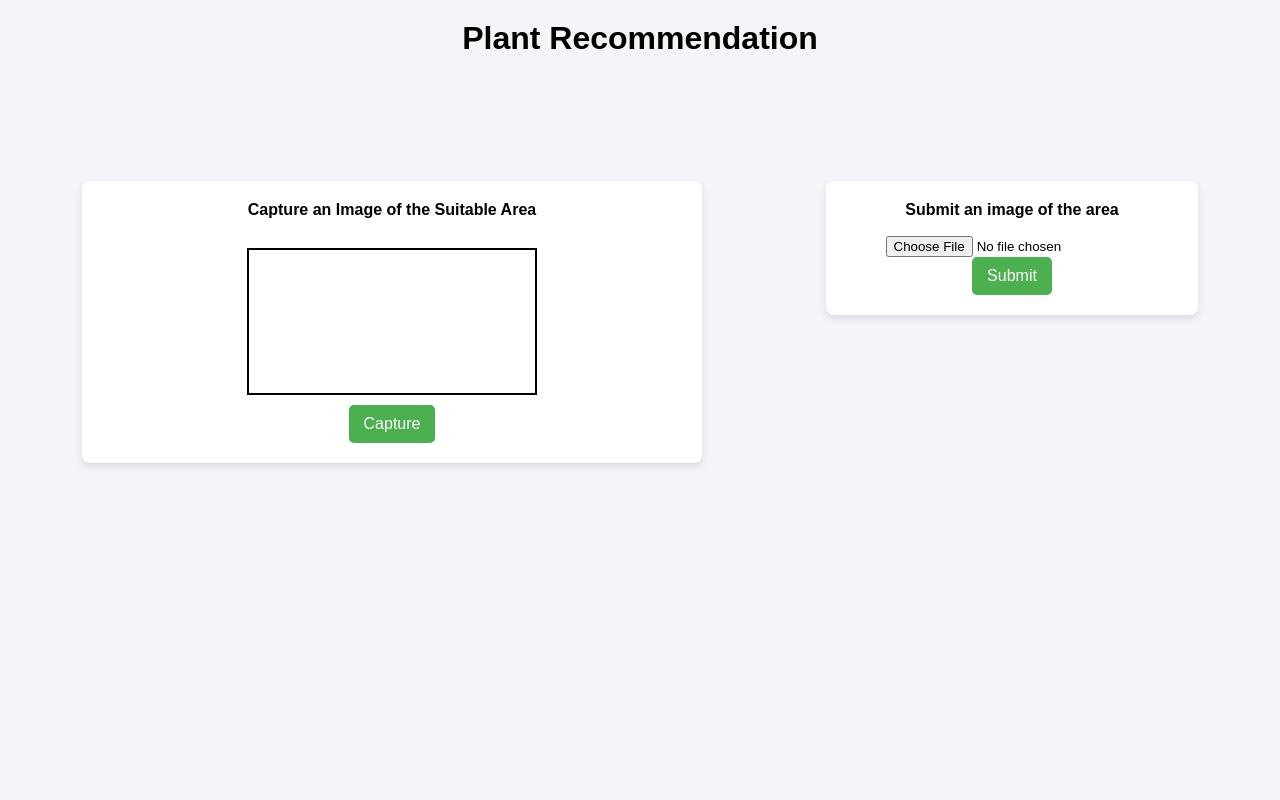
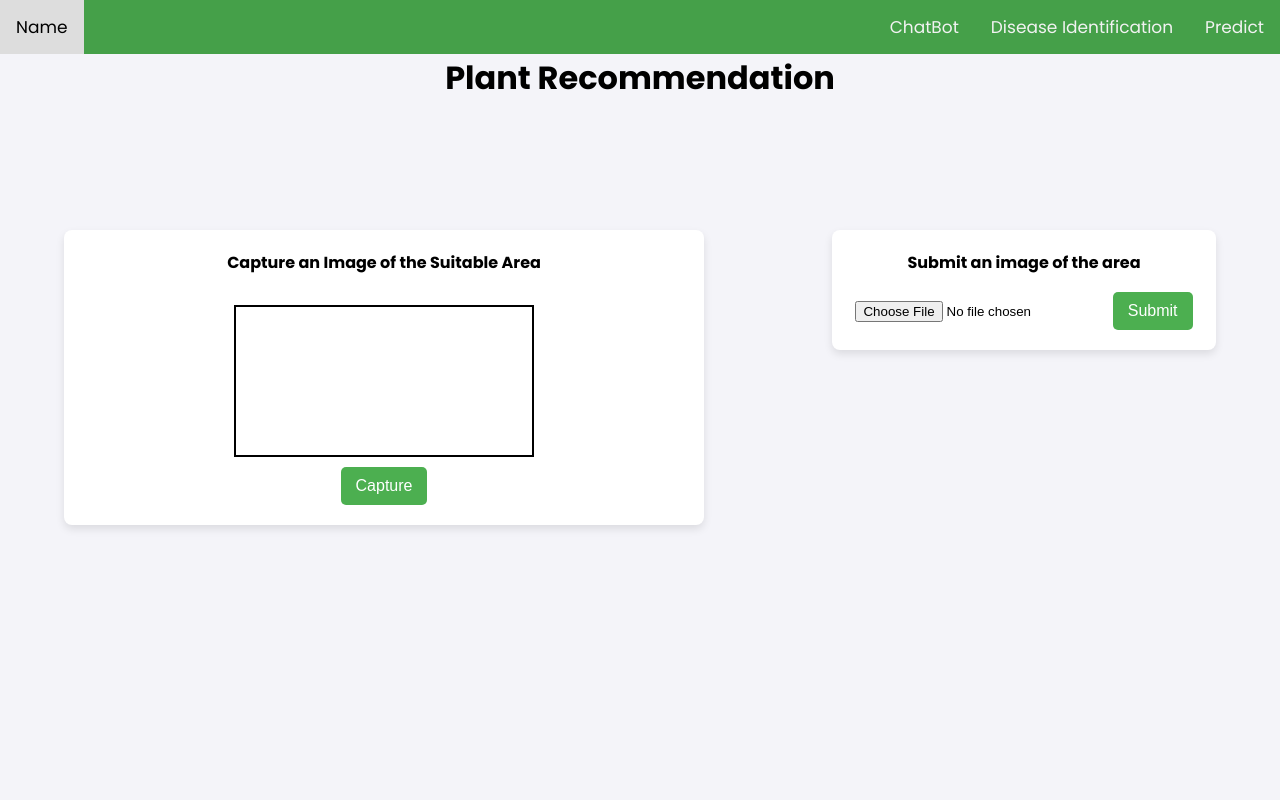
Before and after one commit to Delsa2001/DSGP, a Flask app: template templates/page.html in a window 1280 px wide. Run offline with Flask 3, Linux system fonts and the light colour scheme; the template is opened without the code that fills it, so the values that code supplies are empty.

Commit message:
Added seperate CSS file. Updated the UI

```diff
--- a/main_Dulina.py
+++ b/main_Dulina.py
@@ -8,7 +8,7 @@ app.config['UPLOAD_FOLDER'] = './uploads'
 
 class_labels = ["balcony", "indoor"]
 
-@app.route('/', methods = ['GET', 'POST'])
+@app.route('/predict', methods = ['GET', 'POST'])
 def upload_image():
     if request.method == 'POST':
         file = request.files.get('file')
--- /dev/null
+++ b/static/style.css
@@ -0,0 +1,113 @@
+@import url('https://fonts.googleapis.com/css2?family=Poppins:ital,wght@0,100;0,200;0,300;0,400;0,500;0,600;0,700;0,800;0,900;1,100;1,200;1,300;1,400;1,500;1,600;1,700;1,800;1,900&display=swap');
+
+* {
+    margin: 0;
+    padding: 0;
+    box-sizing: border-box;
+}
+body {
+    font-family: "Poppins", "sans-serif";
+    text-align: center;
+
+    background-color: #f4f4f9;
+}
+.video-container {
+    position: relative;
+    width: 50%;
+    margin: auto;
+}
+video, canvas {
+    width: 100%;
+    max-width: 500px;
+    border: 2px solid black;
+    display: block;
+}
+.controls {
+    margin-top: 10px;
+}
+button {
+    padding: 10px 15px;
+    font-size: 16px;
+    border: none;
+    border-radius: 5px;
+    background-color: #4CAF50;
+    color: white;
+    cursor: pointer;
+}
+#submit-btn {
+    display: none;
+}
+#cam-Container{
+    width: 50%;
+    float: left;
+    margin-bottom: 20%;
+    background: #ffffff;
+    padding: 20px;
+    border-radius: 8px;
+    box-shadow: 0 4px 8px rgba(0, 0, 0, 0.1);
+    text-align: center;
+    margin-left: 5%;
+
+}
+
+#form{
+    width: 30%;
+    float: right;
+    margin-bottom: 20%;
+    background: #ffffff;
+    padding: 20px;
+    border-radius: 8px;
+    box-shadow: 0 4px 8px rgba(0, 0, 0, 0.1);
+    text-align: center;
+    margin-right: 5%;
+
+}
+
+.custom-file-upload {
+    padding: 10px 15px;
+    font-size: 16px;
+    border: none;
+    border-radius: 5px;
+    background-color: #4CAF50;
+    color: white;
+    cursor: pointer;
+    display: inline-block;
+}
+
+
+.custom-file-upload:hover {
+    background-color: #45a049;
+}
+
+
+h1{
+    margin-bottom: 10%;
+}
+h4{
+    margin-bottom:5% ;
+}
+
+.navBar{
+    background-color: #45a049;
+    overflow: hidden;
+    height: 50%;
+}
+
+.navBar a {
+    float: right;
+    color: #f2f2f2;
+    text-align: center;
+    padding: 14px 16px;
+    text-decoration: none;
+    font-size: 17px;
+}
+
+#name{
+    float: left;
+
+}
+
+.navBar a:hover {
+    background-color: #ddd;
+    color: black;
+}
--- a/templates/page.html
+++ b/templates/page.html
@@ -4,99 +4,18 @@
     <meta charset="UTF-8">
     <meta name="viewport" content="width=device-width, initial-scale=1.0">
     <title>Camera Capture</title>
-    <style>
-        * {
-            margin: 0;
-            padding: 0;
-            box-sizing: border-box;
-        }
-        body {
-            font-family: Arial, sans-serif;
-            text-align: center;
-            padding: 20px;
-            height: 100vh;
-            background-color: #f4f4f9;
-        }
-        .video-container {
-            position: relative;
-            width: 50%;
-            margin: auto;
-        }
-        video, canvas {
-            width: 100%;
-            max-width: 500px;
-            border: 2px solid black;
-            display: block;
-        }
-        .controls {
-            margin-top: 10px;
-        }
-        button {
-            padding: 10px 15px;
-            font-size: 16px;
-            border: none;
-            border-radius: 5px;
-            background-color: #4CAF50;
-            color: white;
-            cursor: pointer;
-        }
-        #submit-btn {
-            display: none;
-        }
-        #cam-Container{
-            width: 50%;
-            float: left;
-            margin-bottom: 20%;
-            background: #ffffff;
-            padding: 20px;
-            border-radius: 8px;
-            box-shadow: 0 4px 8px rgba(0, 0, 0, 0.1);
-            text-align: center;
-            margin-left: 5%;
-
-        }
-
-        #form{
-            width: 30%;
-            float: right;
-            margin-bottom: 20%;
-            background: #ffffff;
-            padding: 20px;
-            border-radius: 8px;
-            box-shadow: 0 4px 8px rgba(0, 0, 0, 0.1);
-            text-align: center;
-            margin-right: 5%;
-
-        }
-
-        .custom-file-upload {
-            padding: 10px 15px;
-            font-size: 16px;
-            border: none;
-            border-radius: 5px;
-            background-color: #4CAF50;
-            color: white;
-            cursor: pointer;
-            display: inline-block;
-        }
+    <link rel="stylesheet" href="static\style.css">
 
 
-        .custom-file-upload:hover {
-            background-color: #45a049;
-        }
-
-
-        h1{
-            margin-bottom: 10%;
-        }
-        h4{
-            margin-bottom:5% ;
-        }
-</style>
-
-    </style>
 </head>
 <body>
+
+    <nav class = "navBar">
+        <a href="#" id="name">Name</a>
+        <a href="#" id="component1">Predict</a>
+        <a href="#" id="component2">Disease Identification</a>
+        <a href="#" id="component3">ChatBot</a>
+    </nav>
 
     <h1>Plant Recommendation</h1>
 
@@ -182,7 +101,7 @@
                 const formData = new FormData();
                 formData.append("file", blob, "captured-image.png");
 
-                fetch("/", {
+                fetch("/predict", {
                     method: "POST",
                     body: formData
                 })
@@ -199,7 +118,7 @@
         const formData = new FormData();
         formData.append("file", fileInput.files[0]);
 
-        fetch("/", {
+        fetch("/predict", {
             method: "POST",
             body: formData
         })
```
